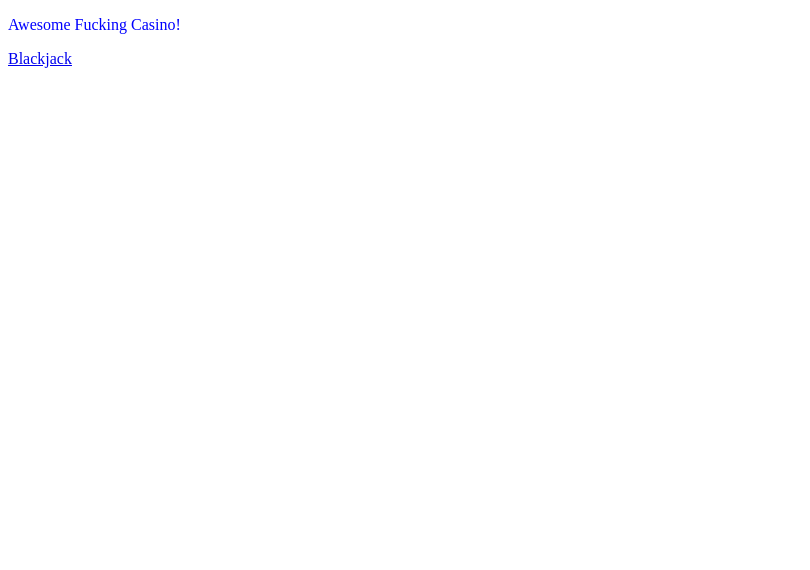
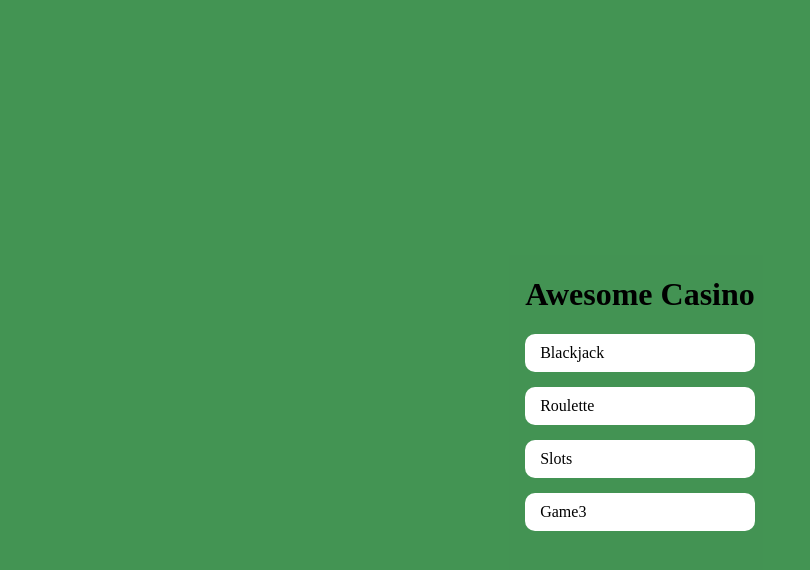
Before and after one commit to Daschle-Newberry/WebCasino, a React (Create React App) app: page / in a window 1280 px wide. Shown: the top 570 px of the page, without its empty margins (0-810 px from the left). Built offline with nearby package versions, Linux system fonts and the light colour scheme.

Commit message:
<feat> Basic main menu added

```diff
--- a/src/index.jsx
+++ b/src/index.jsx
@@ -1,13 +1,18 @@
 import React, { StrictMode, Component } from "react";
-import { BrowserRouter, Routes, Route } from 'react-router-dom';
+import { Link, BrowserRouter, Routes, Route } from 'react-router-dom';
 import { createRoot } from "react-dom/client";
 import { BlackJack } from "./games/blackjack";
 import "./styles/index.css";
 class App extends Component {
     render() {
-        return <div>
-            <p id="welcome-message">Awesome Fucking Casino!</p>
-            <p><a href="/blackjack">Blackjack</a></p>
+        return <div className="main-menu-page">
+            <div id="menu-menu">
+                <h1>Awesome Casino</h1>
+                <Link to="/blackjack" className="menu-item"> Blackjack </Link>
+                <Link to="/blackjack" className="menu-item"> Roulette </Link>
+                <Link to="/blackjack" className="menu-item"> Slots </Link>
+                <Link to="/blackjack" className="menu-item"> Game3 </Link>
+            </div>
         </div>;
     }
 }
--- a/src/styles/index.css
+++ b/src/styles/index.css
@@ -1,3 +1,46 @@
 #welcome-message {
     color: blue;
 }
+
+html, body {
+  margin: 0;
+  padding: 0;
+  height: 100%;
+  width: 100%;
+  overflow: hidden;
+}
+
+.main-menu-page {
+    background-color: rgba(20, 121, 40, 0.8);
+    width: 100vw;
+    height: 100vh;
+    overflow: hidden;
+    box-sizing: border-box;
+    display: flex;
+    justify-content: center;
+    align-items: center;
+}
+
+#main-menu {
+    text-align: center;
+}
+
+#menu-title {
+    color: white;
+}
+
+.menu-item {
+    display:block;
+    border-radius: 10px;
+    padding: 10px 15px;
+    margin: 15px 0px;
+    background-color: white;
+    text-decoration: none;
+    color: black;
+
+    transition: box-shadow .5s ease;
+}
+
+.menu-item:hover {
+    box-shadow: 0 0 20px rgb(255, 94, 0);
+}
```
Also changed, not shown: tssrc/index.tsx (+9 -4 lines).
